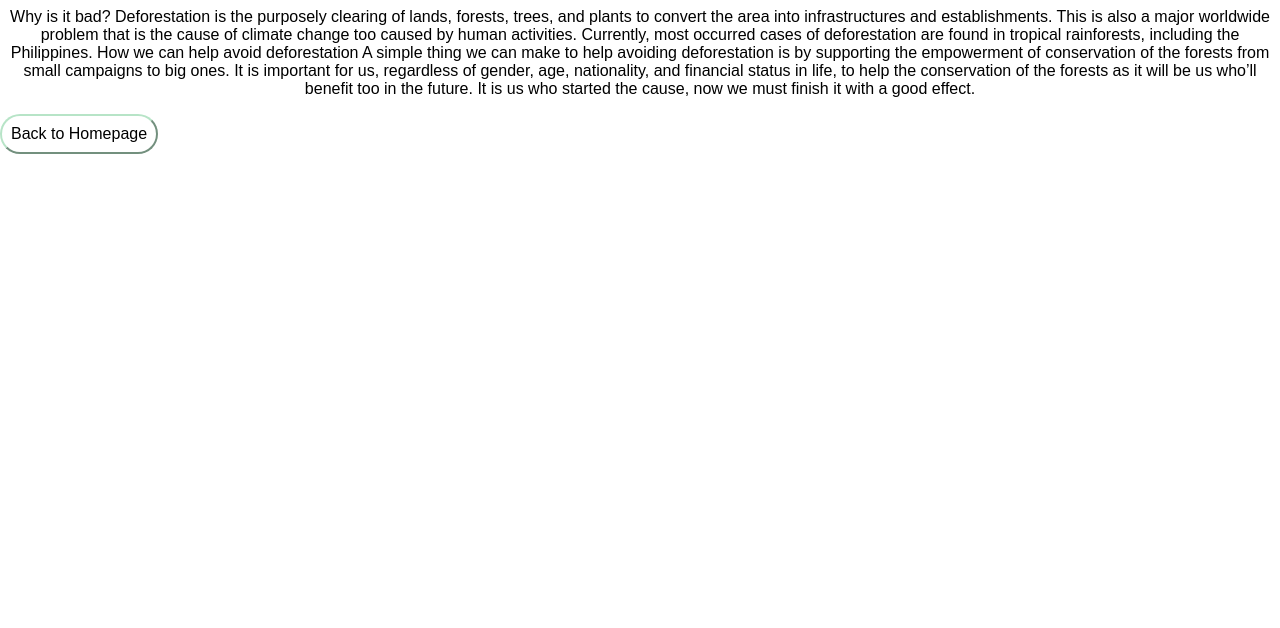
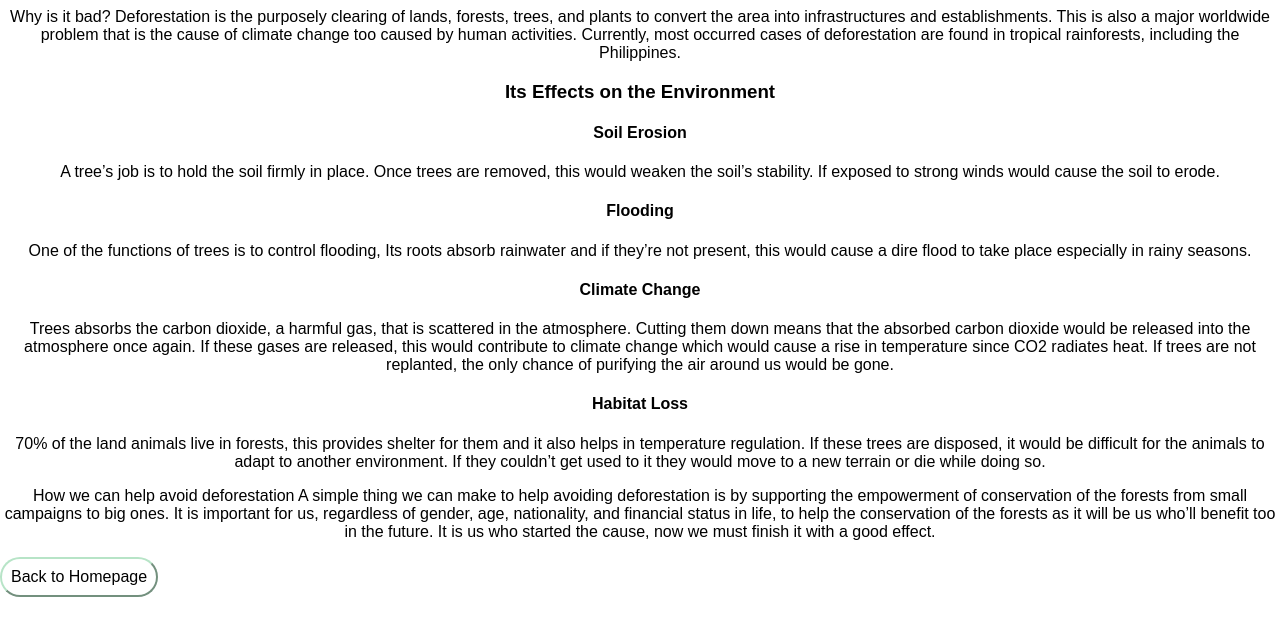
Before and after one commit to ramonjurelle/RbPerezRamos, a plain HTML site: page page2.html in a window 1280 px wide. Shown: the part 172-800 px from the top of the page. Drawn offline with Linux system fonts and the light colour scheme; a script that the page names is missing; files whose address does not match are found by name.

Commit message:
Update page2.html
I added the effects on the environment

```diff
--- a/page2.html
+++ b/page2.html
@@ -37,6 +37,21 @@
 
 Deforestation is the purposely clearing of lands, forests, trees, and plants to convert the area into infrastructures and establishments. This is also a major worldwide problem that is the cause of climate change too caused by human activities. Currently, most occurred cases of deforestation are found in tropical rainforests, including the Philippines.
 
+ <h3> Its Effects on the Environment </h3>
+  <ul>
+    <li> <h4> Soil Erosion </h4> </li>
+    <p> A tree’s job is to hold the soil firmly in place. Once trees are removed, this would weaken the soil’s stability. If exposed to strong winds would cause the soil to erode. </p>
+
+    <li> <h4> Flooding </h4> </li>
+    <p> One of the functions of trees is to control flooding, Its roots absorb rainwater and if they’re not present, this would cause a dire flood to take place especially in rainy seasons.</p>
+
+    <li> <h4> Climate Change </h4> </li>
+    <p> Trees absorbs the carbon dioxide, a harmful gas, that is scattered in the atmosphere. Cutting them down means that the absorbed carbon dioxide would be released into the atmosphere once again. If these gases are released, this would contribute to climate change which would cause a rise in temperature since CO2 radiates heat. If trees are not replanted, the only chance of purifying the air around us would be gone.  </p>
+
+    <li> <h4> Habitat Loss </h4> </li>
+    <p> 70% of the land animals live in forests, this provides shelter for them and it also helps in temperature regulation. If these trees are disposed, it would be difficult for the animals to adapt to another environment. If they couldn’t get used to it they would move to a new terrain or die while doing so. </p>
+ </ul>
+
     How we can help avoid deforestation
 
 A simple thing we can make to help avoiding deforestation is by supporting the empowerment of conservation of the forests from small campaigns to big ones. It is important for us, regardless of gender, age, nationality, and financial status in life, to help the conservation of the forests as it will be us who’ll benefit too in the future. It is us who started the cause, now we must finish it with a good effect.
```
